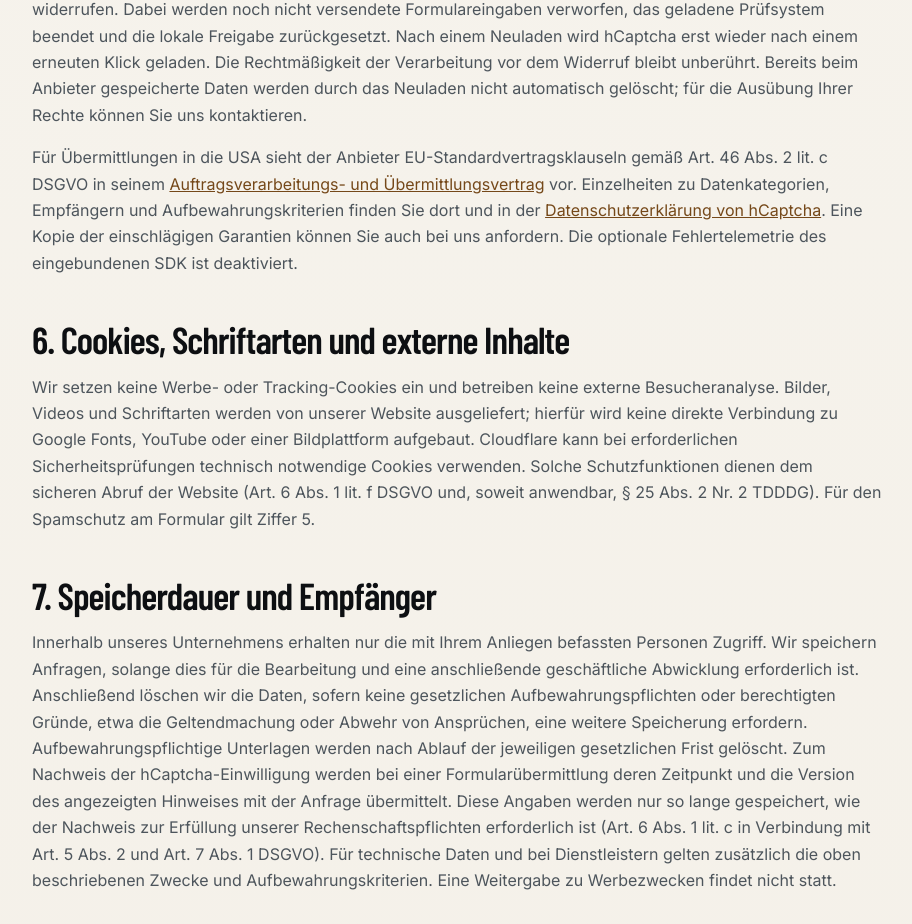
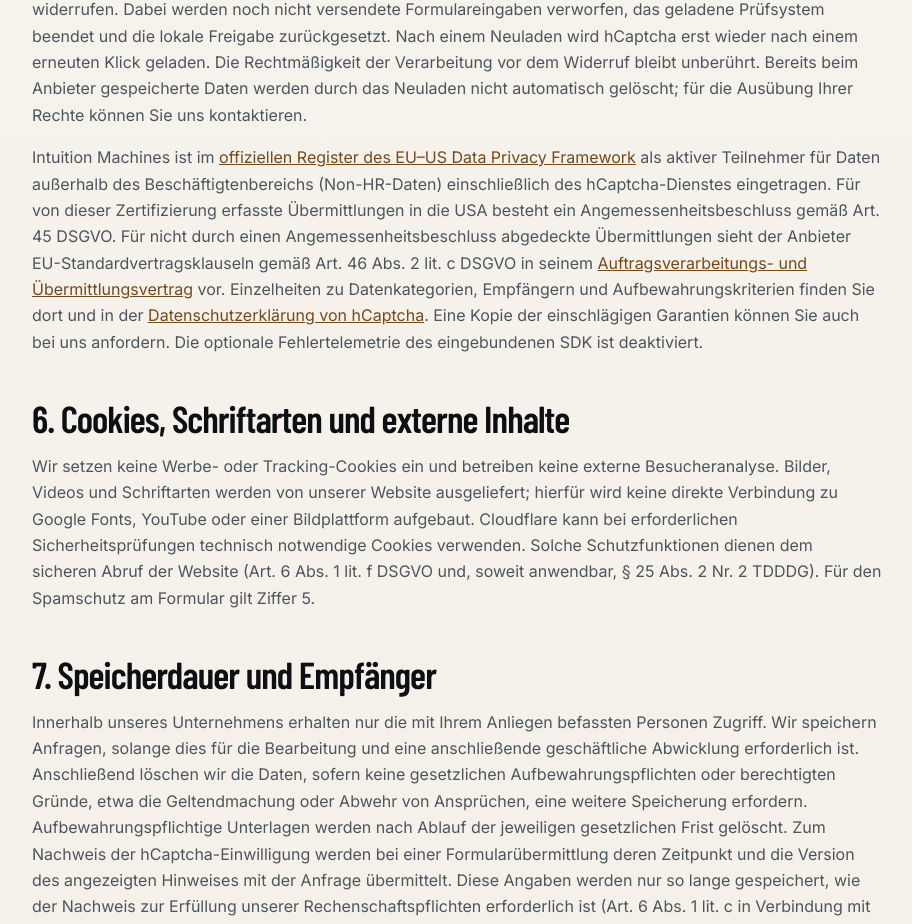
Before and after one commit to SimplyDelegate/Vitja-Website, a Next.js app: page /datenschutz in a window 1280 px wide. Shown: the part 2475-3399 px from the top of the page, without its empty margins (183-1095 px from the left). Built offline with nearby package versions, Linux system fonts and the light colour scheme; no server answers.

Commit message:
docs: Anbieter-Nachweise und aktive hCaptcha-DPF-Teilnahme dokumentieren

```diff
--- a/src/app/datenschutz/page.tsx
+++ b/src/app/datenschutz/page.tsx
@@ -30,7 +30,7 @@ export default function DatenschutzPage() {
         <p>Für den Schutz der Formulare verwenden wir hCaptcha von Intuition Machines, Inc., 1065 SW 8th St #704, Miami, FL 33130, USA. Der Dienst wird erst geladen, wenn Sie nach dem Einwilligungshinweis auf „Ich bin ein Mensch“ klicken. Nach dem Laden beginnt die Prüfung automatisch; bei Bedarf zeigt hCaptcha eine zusätzliche Aufgabe. Dabei können IP-Adresse, Browser- und Geräteinformationen, Zeitpunkt sowie Interaktionen mit der Prüfung verarbeitet und in die USA übermittelt werden. hCaptcha kann hierfür Informationen auf Ihrem Endgerät speichern oder auslesen. Die Eingaben Ihrer Anfrage werden von unserer hCaptcha-Komponente nicht an den Prüfdienst übergeben.</p>
         <p>Der Dienst dient der Abwehr automatisierter Spam-Anfragen. Rechtsgrundlage für das Laden und die damit verbundene Verarbeitung ist Ihre Einwilligung gemäß Art. 6 Abs. 1 lit. a DSGVO und für das Speichern oder Auslesen von Endgeräteinformationen § 25 Abs. 1 TDDDG. Die Einwilligung ist freiwillig. Ohne sie bleibt das Formular wegen der erforderlichen Spamprüfung gesperrt; Sie können uns stattdessen über die direkt am Formular verlinkten E-Mail- und Telefonkontakte erreichen. Es ist keine zusätzliche Einwilligung in die Bearbeitung Ihrer eigentlichen Anfrage oder in Werbung erforderlich.</p>
         <p>Sie können Ihre Einwilligung jederzeit über „Einwilligung widerrufen und Seite neu laden“ unter der Prüfzeile widerrufen. Dabei werden noch nicht versendete Formulareingaben verworfen, das geladene Prüfsystem beendet und die lokale Freigabe zurückgesetzt. Nach einem Neuladen wird hCaptcha erst wieder nach einem erneuten Klick geladen. Die Rechtmäßigkeit der Verarbeitung vor dem Widerruf bleibt unberührt. Bereits beim Anbieter gespeicherte Daten werden durch das Neuladen nicht automatisch gelöscht; für die Ausübung Ihrer Rechte können Sie uns kontaktieren.</p>
-        <p>Für Übermittlungen in die USA sieht der Anbieter EU-Standardvertragsklauseln gemäß Art. 46 Abs. 2 lit. c DSGVO in seinem <a href="https://newassets.hcaptcha.com/dpa/IMI_Data_Processing_Addendum_4.20.2023.pdf" target="_blank" rel="noopener noreferrer">Auftragsverarbeitungs- und Übermittlungsvertrag</a> vor. Einzelheiten zu Datenkategorien, Empfängern und Aufbewahrungskriterien finden Sie dort und in der <a href="https://www.hcaptcha.com/privacy" target="_blank" rel="noopener noreferrer">Datenschutzerklärung von hCaptcha</a>. Eine Kopie der einschlägigen Garantien können Sie auch bei uns anfordern. Die optionale Fehlertelemetrie des eingebundenen SDK ist deaktiviert.</p>
+        <p>Intuition Machines ist im <a href="https://www.dataprivacyframework.gov/list" target="_blank" rel="noopener noreferrer">offiziellen Register des EU–US Data Privacy Framework</a> als aktiver Teilnehmer für Daten außerhalb des Beschäftigtenbereichs (Non-HR-Daten) einschließlich des hCaptcha-Dienstes eingetragen. Für von dieser Zertifizierung erfasste Übermittlungen in die USA besteht ein Angemessenheitsbeschluss gemäß Art. 45 DSGVO. Für nicht durch einen Angemessenheitsbeschluss abgedeckte Übermittlungen sieht der Anbieter EU-Standardvertragsklauseln gemäß Art. 46 Abs. 2 lit. c DSGVO in seinem <a href="https://newassets.hcaptcha.com/dpa/IMI_Data_Processing_Addendum_4.20.2023.pdf" target="_blank" rel="noopener noreferrer">Auftragsverarbeitungs- und Übermittlungsvertrag</a> vor. Einzelheiten zu Datenkategorien, Empfängern und Aufbewahrungskriterien finden Sie dort und in der <a href="https://www.hcaptcha.com/privacy" target="_blank" rel="noopener noreferrer">Datenschutzerklärung von hCaptcha</a>. Eine Kopie der einschlägigen Garantien können Sie auch bei uns anfordern. Die optionale Fehlertelemetrie des eingebundenen SDK ist deaktiviert.</p>
 
         <h2>6. Cookies, Schriftarten und externe Inhalte</h2>
         <p>Wir setzen keine Werbe- oder Tracking-Cookies ein und betreiben keine externe Besucheranalyse. Bilder, Videos und Schriftarten werden von unserer Website ausgeliefert; hierfür wird keine direkte Verbindung zu Google Fonts, YouTube oder einer Bildplattform aufgebaut. Cloudflare kann bei erforderlichen Sicherheitsprüfungen technisch notwendige Cookies verwenden. Solche Schutzfunktionen dienen dem sicheren Abruf der Website (Art. 6 Abs. 1 lit. f DSGVO und, soweit anwendbar, § 25 Abs. 2 Nr. 2 TDDDG). Für den Spamschutz am Formular gilt Ziffer 5.</p>
```
Also changed, not shown: 3 other files (tests, documents, lock files or other folders).
